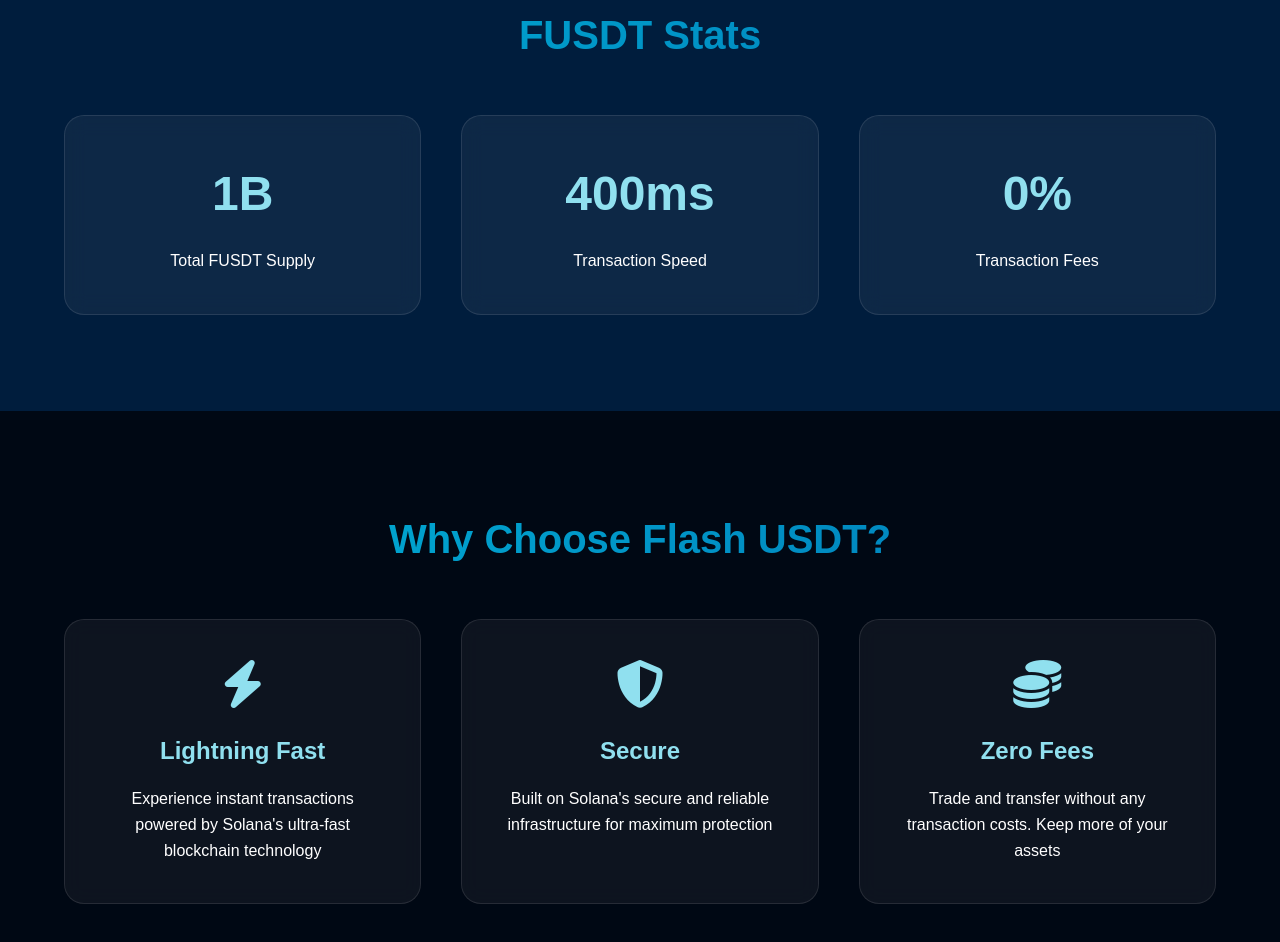
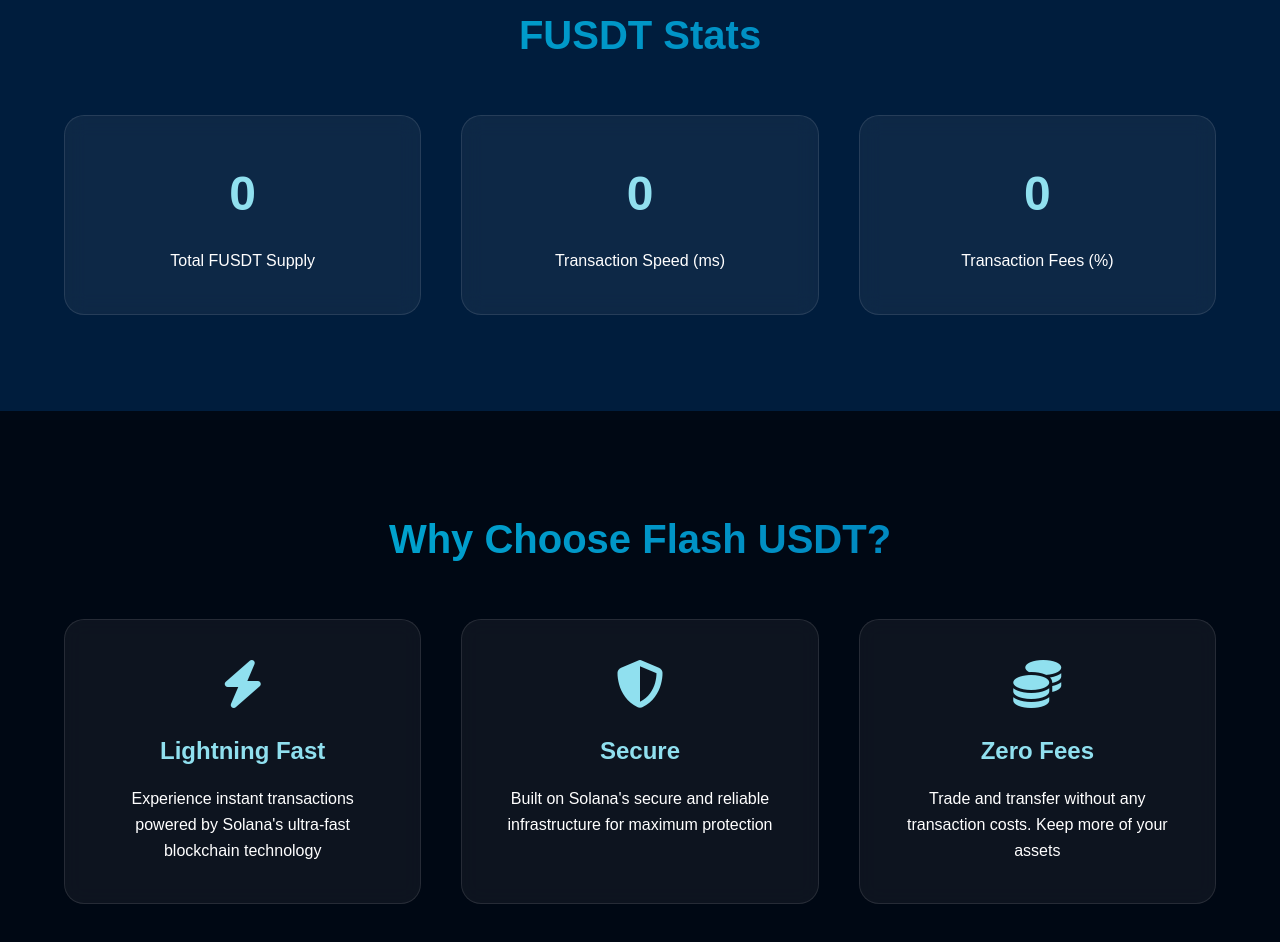
Before and after one commit to Rekt-Developer/flashusdtokens.github.io, a plain HTML site: page index.html in a window 1280 px wide. Shown: the part 1805-2747 px from the top of the page. Drawn offline with Linux system fonts and the light colour scheme; a script that the page names is missing; a web font is replaced by a local one.

Commit message:
Update index.html

```diff
--- a/index.html
+++ b/index.html
@@ -78,16 +78,16 @@
             <h2 class="section-title">FUSDT Stats</h2>
             <div class="grid stats">
                 <div class="card">
-                    <h3>1B</h3>
+                    <h3 data-target="1000000000">0</h3>
                     <p>Total FUSDT Supply</p>
                 </div>
                 <div class="card">
-                    <h3>400ms</h3>
-                    <p>Transaction Speed</p>
+                    <h3 data-target="400">0</h3>
+                    <p>Transaction Speed (ms)</p>
                 </div>
                 <div class="card">
-                    <h3>0%</h3>
-                    <p>Transaction Fees</p>
+                    <h3 data-target="0">0</h3>
+                    <p>Transaction Fees (%)</p>
                 </div>
             </div>
         </section>
```
